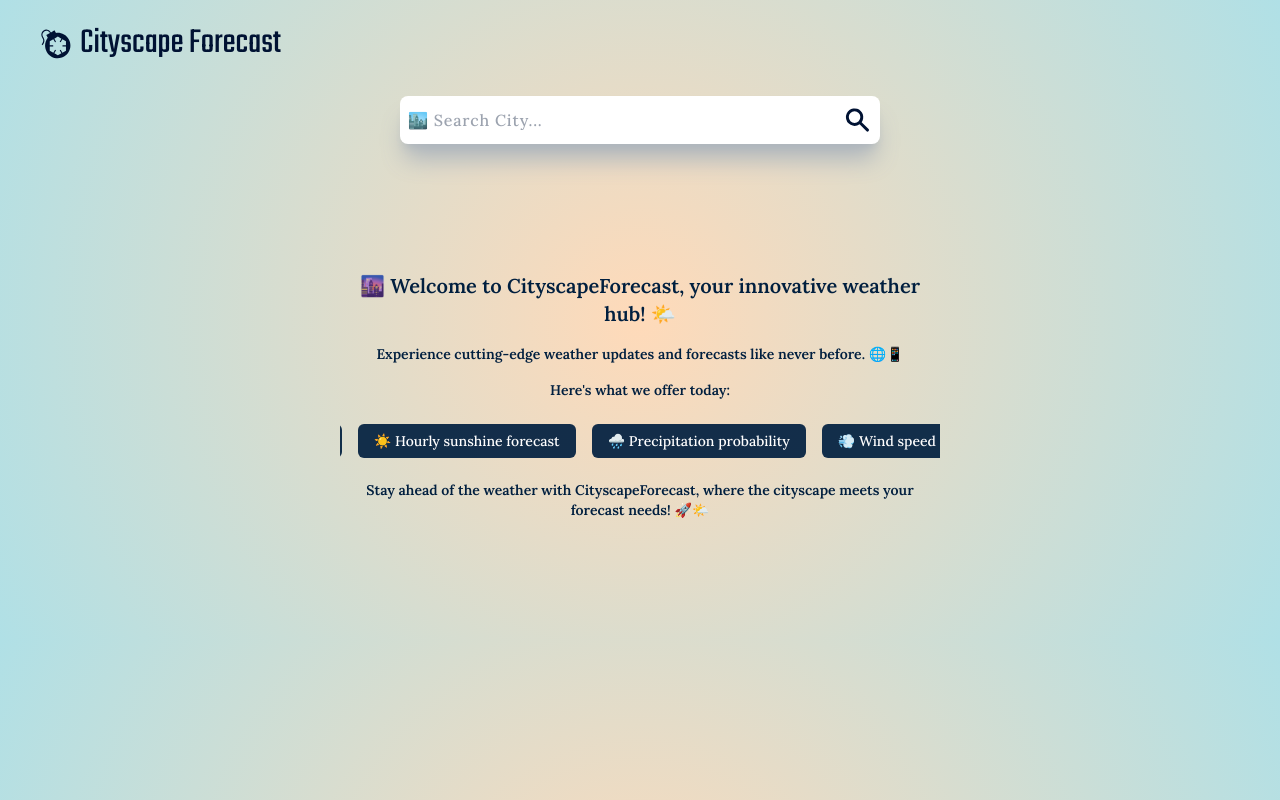
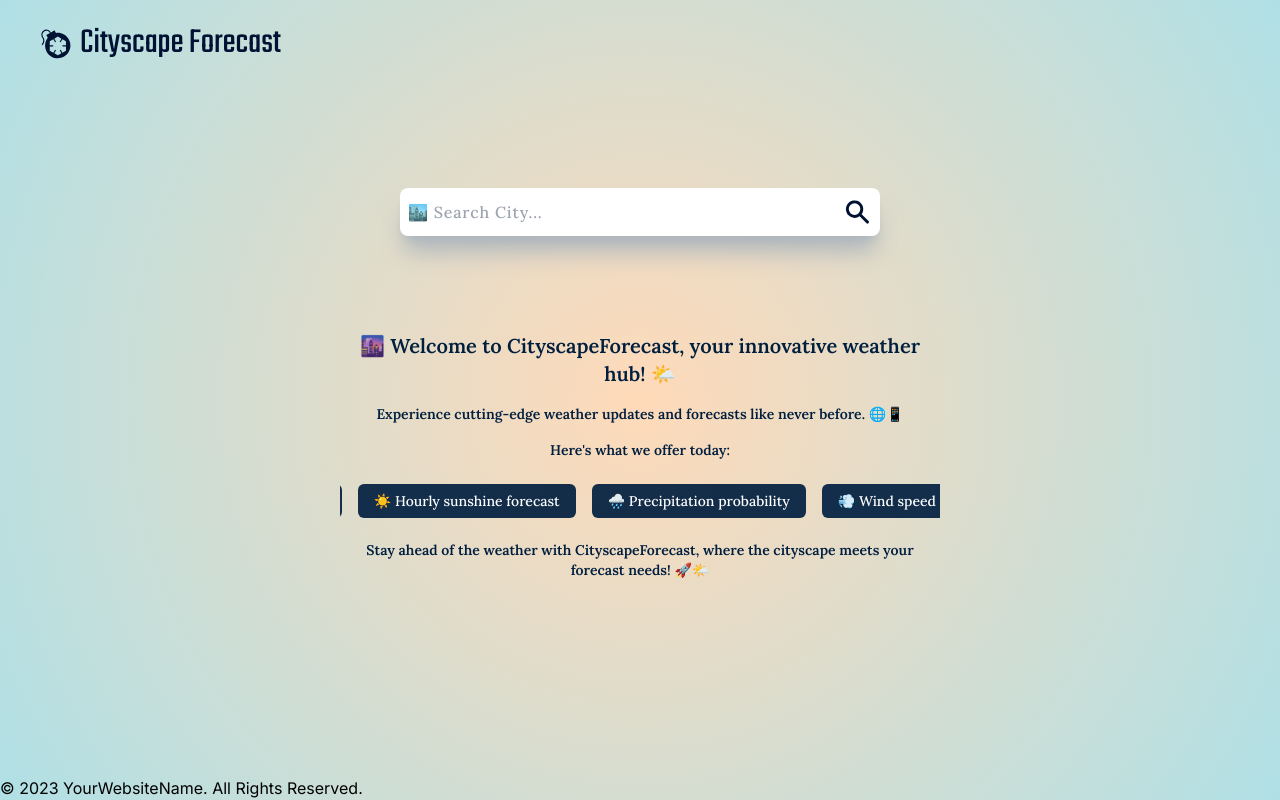
Before and after one commit to JamesUdy/Cityscape_Forecast, a Next.js app: page / in a window 1280 px wide. Built offline with nearby package versions, Linux system fonts and the light colour scheme; no server answers.

Commit message:
Feat: Add header and footer section

```diff
--- a/app/components/Home/Home.tsx
+++ b/app/components/Home/Home.tsx
@@ -45,11 +45,18 @@ const Home: React.FC<HomeProps> = ({ weatherAPIKey, airQualityAPIKey }) => {
   };
 
   return (
-    <main className="px-4 w360:px-10 py-6 flex flex-col space-y-8">
-      <Logo />
-      <SearchCity handleSearch={handleSearch} setLocationData={setLocationData} />
-      <WeatherContent weatherData={weatherData} airQualityIndexData={AQIndex} error={error} />
-    </main>
+    <section className='flex flex-col justify-between h-screen'>
+      <header className='px-4 w360:px-10 py-6'>
+        <Logo />
+      </header>
+      <main className="px-4 w360:px-10 flex flex-col">
+        <SearchCity handleSearch={handleSearch} setLocationData={setLocationData} />
+        <WeatherContent weatherData={weatherData} airQualityIndexData={AQIndex} error={error} />
+      </main>
+      <footer className='w-full'>
+        <span> &copy; 2023 YourWebsiteName. All Rights Reserved.</span>
+      </footer>
+    </section>
   )
 };
 
```
